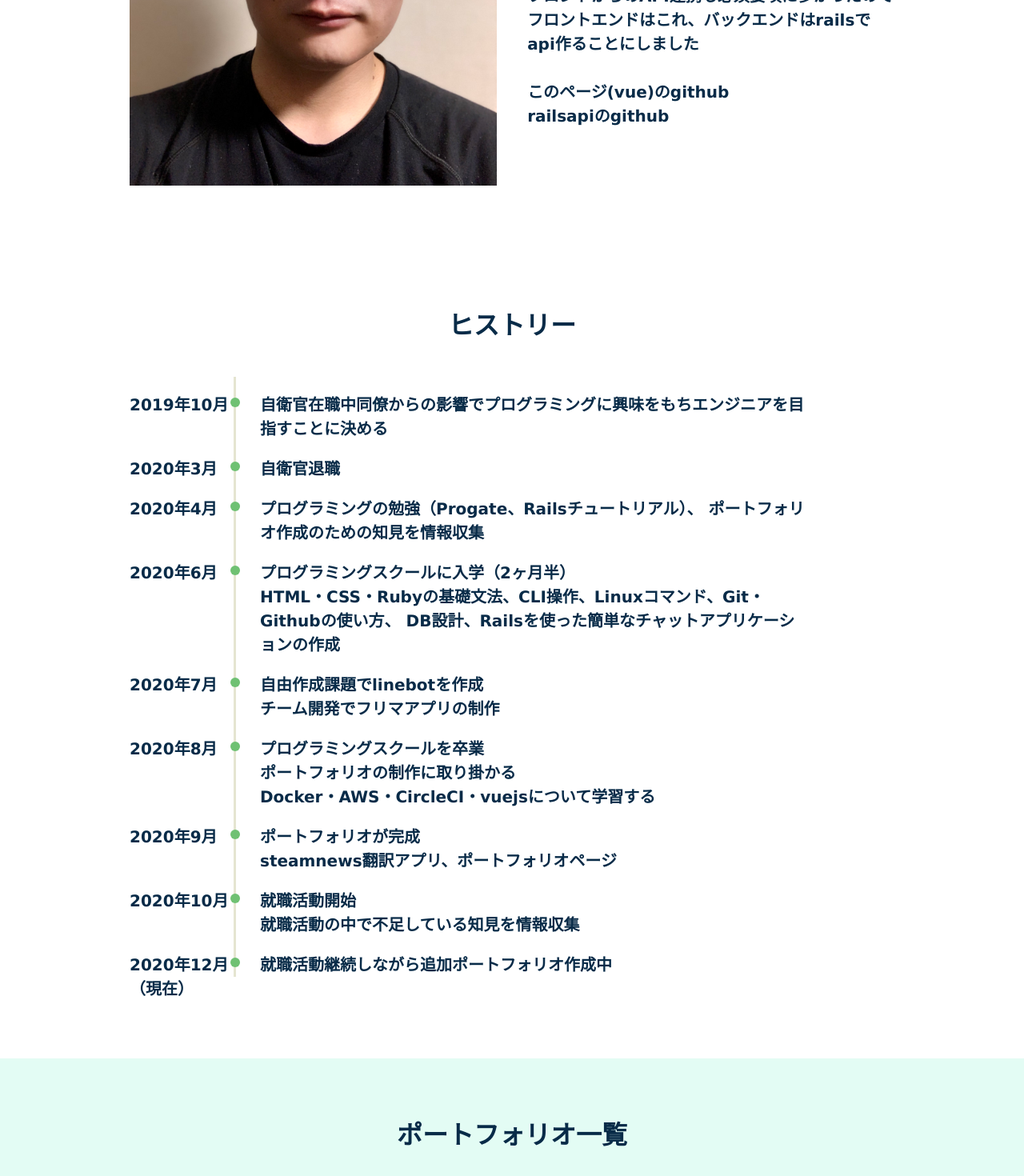
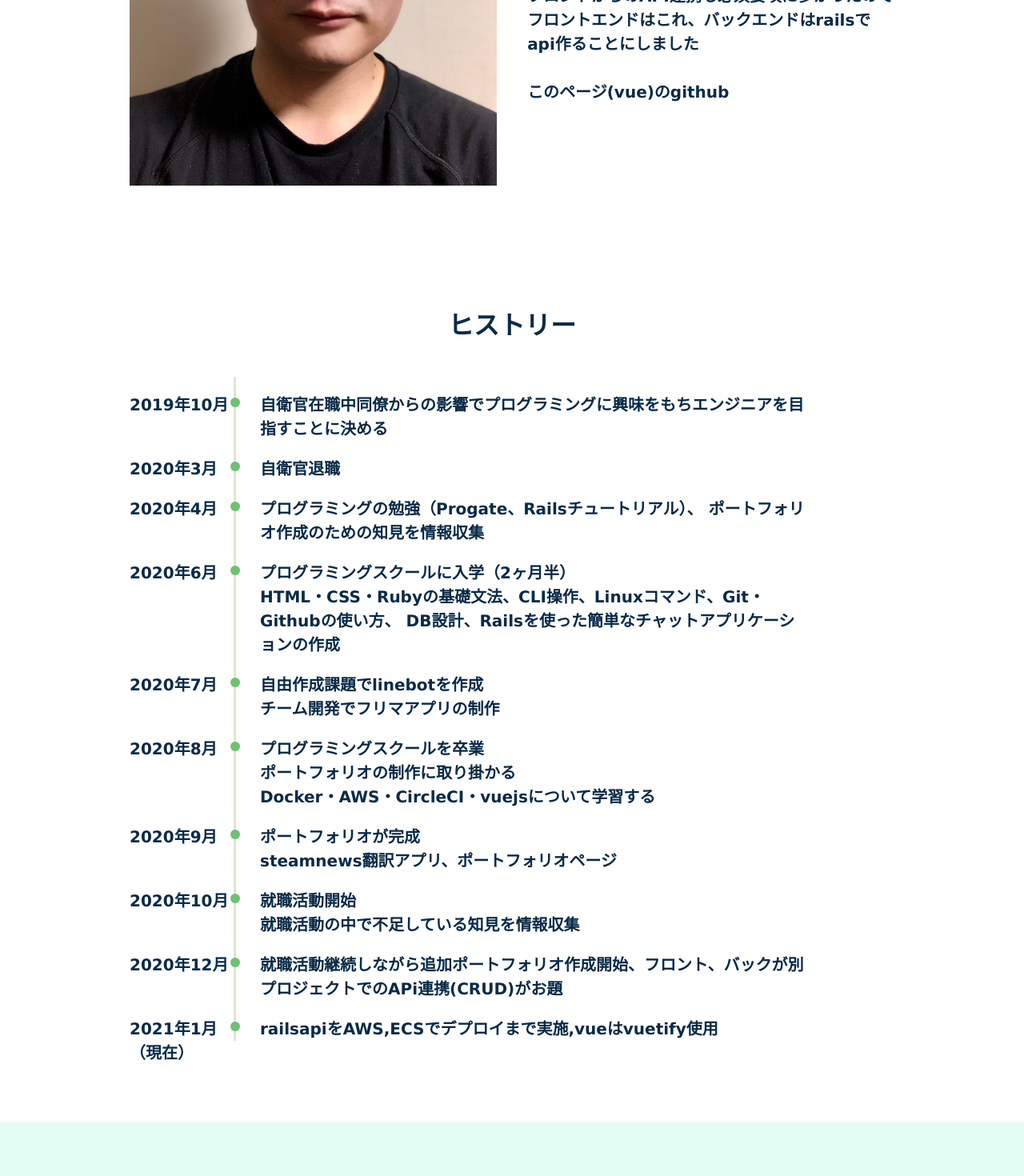
Before and after one commit to takanori-k-1074/vue-pages, a Vue app: page / in a window 1280 px wide. Shown: the part 640-2110 px from the top of the page at 80% size. Built offline with nearby package versions, Linux system fonts and the light colour scheme.

Commit message:
コメントアップデート

```diff
--- a/src/views/Crud.vue
+++ b/src/views/Crud.vue
@@ -1,6 +1,7 @@
 <template>
 
   <div class="container">
+    <p>api通信によるCRUD処理の実装ページです。<br>railsのdbから情報を取得しています。<br>アルバムタイトルをクリックすると細部情報がページ下部に表示され更新と削除ができます</p>
     <div class="music-header">
       <h1 class="music-title">~アルバムtitle一覧~</h1>
       <router-link to="/create" class="btn-music">アルバム登録</router-link>
--- a/src/views/Home.vue
+++ b/src/views/Home.vue
@@ -16,9 +16,6 @@
             フロントからのAPI連携も必須要項に多かったのでフロントエンドはこれ、バックエンドはrailsでapi作ることにしました<br /><br />
             <a href="https://github.com/takanori-k-1074/vue-pages"><b>このページ(vue)のgithub</b></a
             ><br />
-            <a href="https://github.com/takanori-k-1074/rails_api_portforio"
-              ><b>railsapiのgithub</b></a
-            >
           </p>
         </div>
       </div>
@@ -98,9 +95,15 @@
             </div>
           </li>
           <li>
-            <p class="timeline-date">2020年12月<br />（現在）</p>
+            <p class="timeline-date">2020年12月<br /></p>
             <div class="timeline-content">
-              <p>就職活動継続しながら追加ポートフォリオ作成中</p>
+              <p>就職活動継続しながら追加ポートフォリオ作成開始、フロント、バックが別プロジェクトでのAPi連携(CRUD)がお題</p>
+            </div>
+          </li>
+          <li>
+            <p class="timeline-date">2021年1月<br />（現在）</p>
+            <div class="timeline-content">
+              <p>railsapiをAWS,ECSでデプロイまで実施,vueはvuetify使用</p>
             </div>
           </li>
         </ul>
--- a/src/views/Weather.vue
+++ b/src/views/Weather.vue
@@ -1,5 +1,6 @@
 <template>
   <div class="weather-container">
+    <p>外部apiの実装ページです。バックエンドはrailsを使用</p>
     <p>東京の天気</p>
     <v-card
     elevation="10"
```
Also changed, not shown: 9 other files (tests, documents, lock files or other folders).
